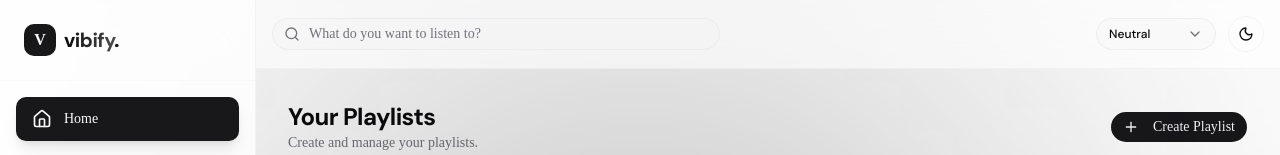
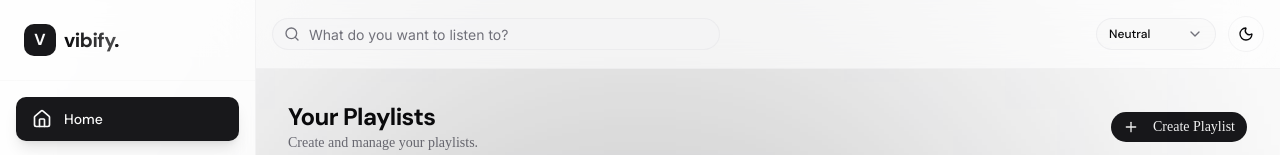
Before and after one commit to dilyorbek777/vibify, a Next.js app: page / in a window 1280 px wide. Shown: the top 155 px of the page. Built offline with nearby package versions, Linux system fonts and the light colour scheme.

Commit message:
API 1.5K last uptade

```diff
--- a/app/page.tsx
+++ b/app/page.tsx
@@ -296,7 +296,7 @@ function HomeContent() {
                 </CardDescription>
               </div>
             </Card>
-            {likedSongs.map(playlist => (
+            {likedSongs.reverse().slice(-3).map(playlist => (
               <Card
                 key={playlist.id}
                 className="group relative overflow-hidden border-none bg-card/30 hover:bg-card/70 transition-all duration-300 cursor-pointer rounded-xl p-4 flex flex-col gap-4"
--- a/components/Navbar.tsx
+++ b/components/Navbar.tsx
@@ -67,7 +67,7 @@ const Navbar = () => {
           </Link>
 
           {/* Search Bar Wrapper */}
-          <div ref={searchRef} className="relative flex-1 max-w-md hidden sm:block">
+          <div ref={searchRef} className="relative font-sans flex-1 max-w-md hidden sm:block">
             <form onSubmit={handleSearch}>
               <Search className="absolute left-3 top-1/2 -translate-y-1/2 h-4 w-4 text-muted-foreground z-10" />
               <Input
--- a/components/Sidebar.tsx
+++ b/components/Sidebar.tsx
@@ -18,7 +18,7 @@ const Sidebar = () => {
   const pathname = usePathname()
 
   return (
-    <aside className="hidden lg:flex fixed left-0 top-0 bottom-0 w-64 flex-col border-r border-border/40 bg-background/80 backdrop-blur-xl z-40">
+    <aside className="hidden font-heading lg:flex fixed left-0 top-0 bottom-0 w-64 flex-col border-r border-border/40 bg-background/80 backdrop-blur-xl z-40">
       {/* Logo */}
       <div className="p-6 border-b border-border/20">
         <Link href="/" className="flex items-center gap-2">
```
